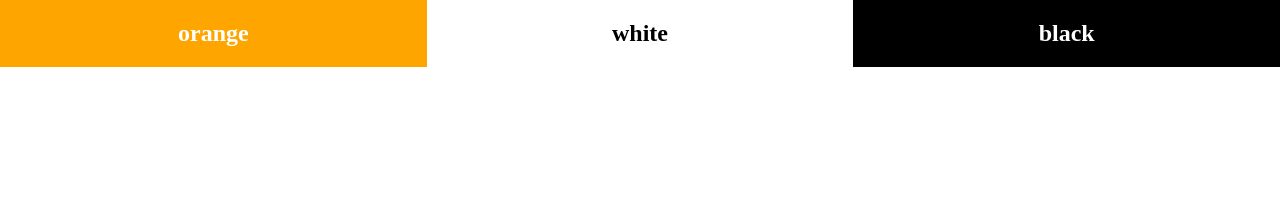
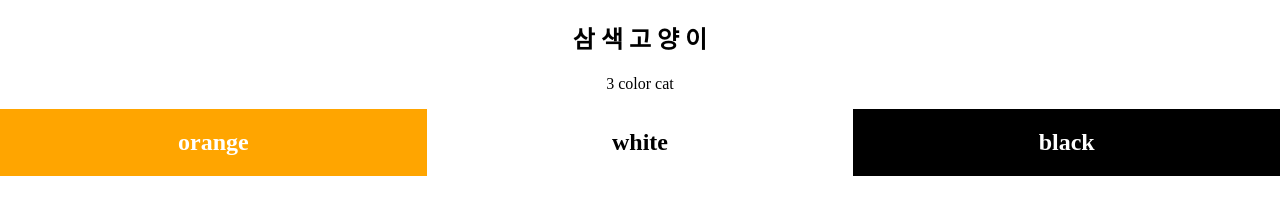
Before and after one commit to chaaam0415/3colorcat, a plain HTML site: page index.html in a window 1280 px wide. Drawn offline with Linux system fonts and the light colour scheme.

Commit message:
Add files via upload

```diff
--- a/index.html
+++ b/index.html
@@ -6,6 +6,14 @@
 body {
   margin:0;
 }
+
+ h2 {
+  text-align: center;
+}
+ p {
+  text-align: center;
+}
+
 .col-container {
   display: flex;
   width: 100%;
@@ -16,9 +24,14 @@ body {
   /*padding: 16px;*/
 
 }
+
 </style>
 </head>
 <body>
+
+  <h2>삼 색 고 양 이</h2>
+<p>3 color cat</p>
+
 <div class="col-container">
   <div class="col" style="background:orange; color:white;">
     <h2>orange</h2>
```
